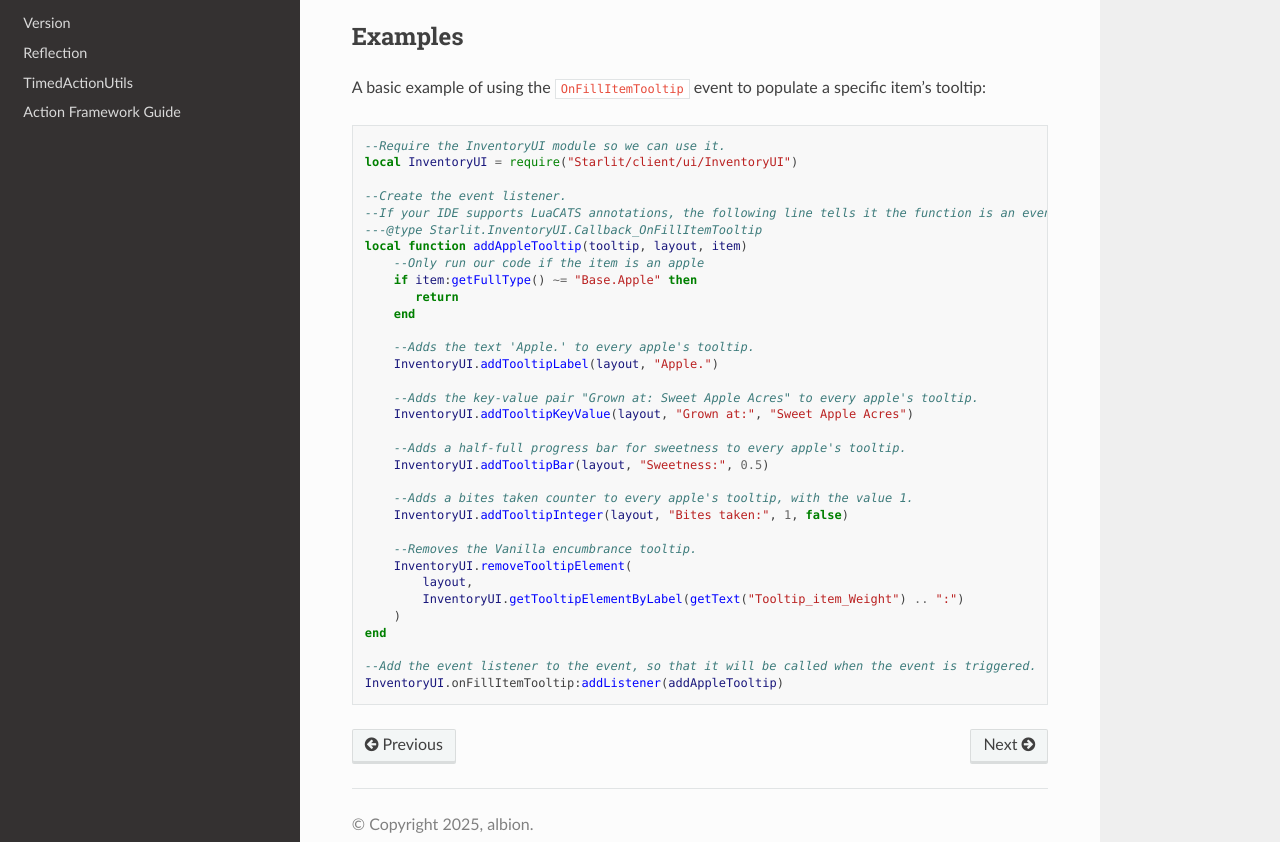
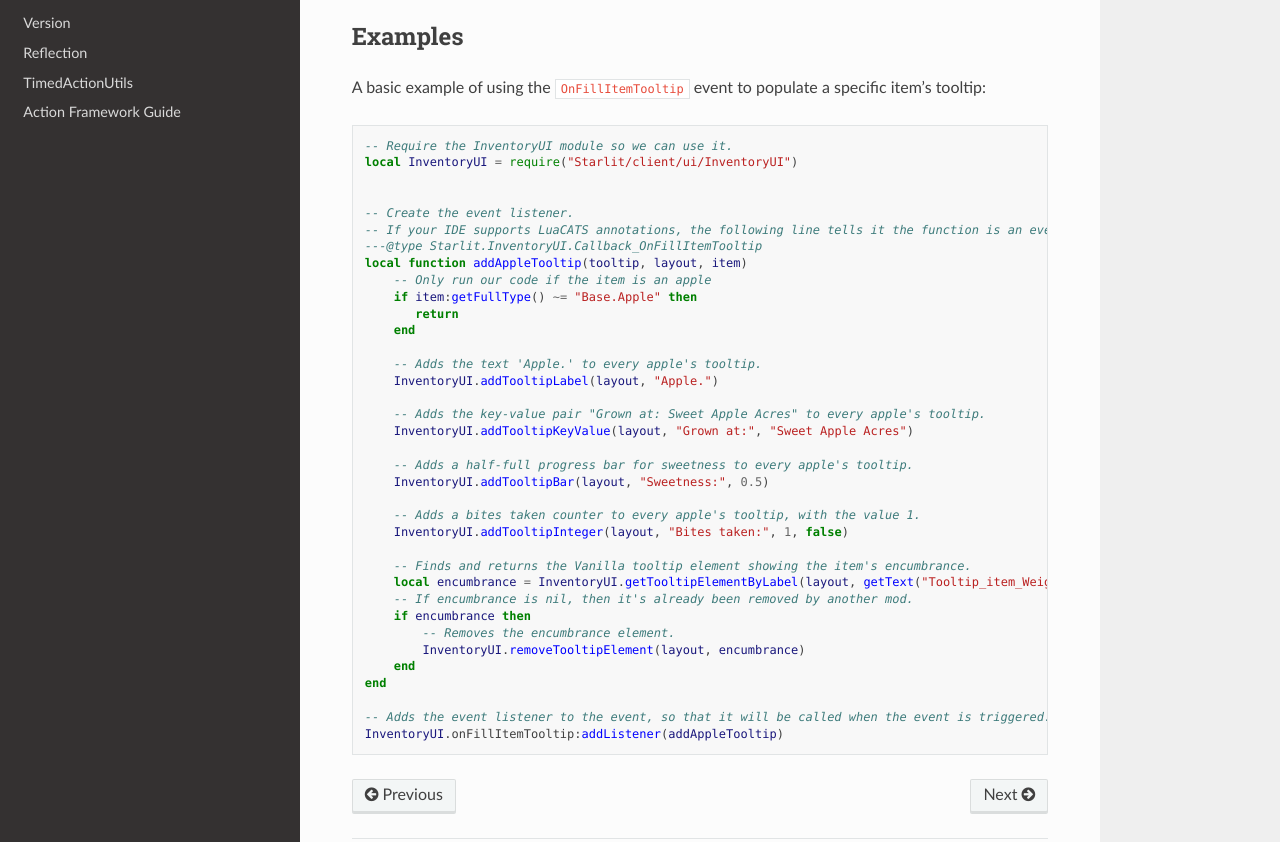
Before and after one commit to demiurgeQuantified/StarlitLibrary, a Sphinx documentation site: the page built from docs/modules/InventoryUI.rst, in a window 1280 px wide and 1400 px high, scrolled down 1175 px, cut to the strip 456-1298 px from the top of the window. Built offline with Sphinx 7.4.7 and the Read the Docs theme 3.1.0, drawn with Linux system fonts in a browser that asks for light colours.

Commit message:
docs: further correct the InventoryUI example

```diff
--- a/docs/modules/InventoryUI.rst
+++ b/docs/modules/InventoryUI.rst
@@ -108,36 +108,39 @@ Examples
 A basic example of using the ``OnFillItemTooltip`` event to populate a specific item's tooltip:
 ::
 
-   --Require the InventoryUI module so we can use it.
+   -- Require the InventoryUI module so we can use it.
    local InventoryUI = require("Starlit/client/ui/InventoryUI")
 
-   --Create the event listener.
-   --If your IDE supports LuaCATS annotations, the following line tells it the function is an event listener.
+
+   -- Create the event listener.
+   -- If your IDE supports LuaCATS annotations, the following line tells it the function is an event listener.
    ---@type Starlit.InventoryUI.Callback_OnFillItemTooltip
    local function addAppleTooltip(tooltip, layout, item)
-       --Only run our code if the item is an apple
+       -- Only run our code if the item is an apple
        if item:getFullType() ~= "Base.Apple" then
           return
        end
 
-       --Adds the text 'Apple.' to every apple's tooltip.
+       -- Adds the text 'Apple.' to every apple's tooltip.
        InventoryUI.addTooltipLabel(layout, "Apple.")
 
-       --Adds the key-value pair "Grown at: Sweet Apple Acres" to every apple's tooltip.
+       -- Adds the key-value pair "Grown at: Sweet Apple Acres" to every apple's tooltip.
        InventoryUI.addTooltipKeyValue(layout, "Grown at:", "Sweet Apple Acres")
 
-       --Adds a half-full progress bar for sweetness to every apple's tooltip.
+       -- Adds a half-full progress bar for sweetness to every apple's tooltip.
        InventoryUI.addTooltipBar(layout, "Sweetness:", 0.5)
 
-       --Adds a bites taken counter to every apple's tooltip, with the value 1.
+       -- Adds a bites taken counter to every apple's tooltip, with the value 1.
        InventoryUI.addTooltipInteger(layout, "Bites taken:", 1, false)
 
-       --Removes the Vanilla encumbrance tooltip.
-       InventoryUI.removeTooltipElement(
-           layout,
-           InventoryUI.getTooltipElementByLabel(getText("Tooltip_item_Weight") .. ":")
-       )
+       -- Finds and returns the Vanilla tooltip element showing the item's encumbrance.
+       local encumbrance = InventoryUI.getTooltipElementByLabel(layout, getText("Tooltip_item_Weight") .. ":")
+       -- If encumbrance is nil, then it's already been removed by another mod.
+       if encumbrance then
+           -- Removes the encumbrance element.
+           InventoryUI.removeTooltipElement(layout, encumbrance)
+       end
    end
 
-   --Add the event listener to the event, so that it will be called when the event is triggered.
+   -- Adds the event listener to the event, so that it will be called when the event is triggered.
    InventoryUI.onFillItemTooltip:addListener(addAppleTooltip)
```
